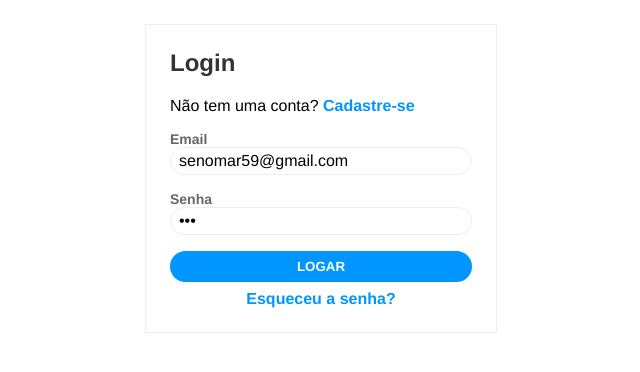
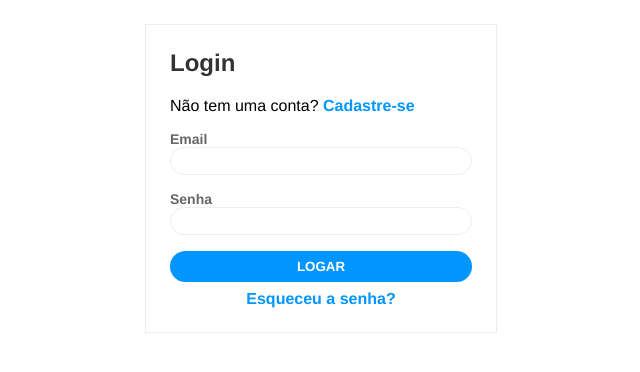
Before and after one commit to senomardetritos/lista_supermercado, a Vue app in the folder app/: page / in a window 1280 px wide. Shown: the top 372 px of the page, without its empty margins (319-959 px from the left). Built offline with nearby package versions, Linux system fonts and the light colour scheme; no server answers.

Commit message:
fix: retirar dados sensiveis

```diff
--- a/app/src/views/LoginView.vue
+++ b/app/src/views/LoginView.vue
@@ -41,8 +41,8 @@
 	const router = useRouter();
 
 	const dataForm = reactive({
-		email: 'senomar59@gmail.com',
-		senha: '123',
+		email: '',
+		senha: '',
 	});
 
 	const error = ref('');
--- a/app/src/views/RecuperarSenha.vue
+++ b/app/src/views/RecuperarSenha.vue
@@ -41,7 +41,7 @@
 	const store = useStore();
 	const router = useRouter();
 	const dataForm = reactive({
-		email: 'senomar59@gmail.com',
+		email: '',
 	});
 
 	const error = ref('');
```
Also changed, not shown: 1 other file (tests, documents, lock files or other folders).
